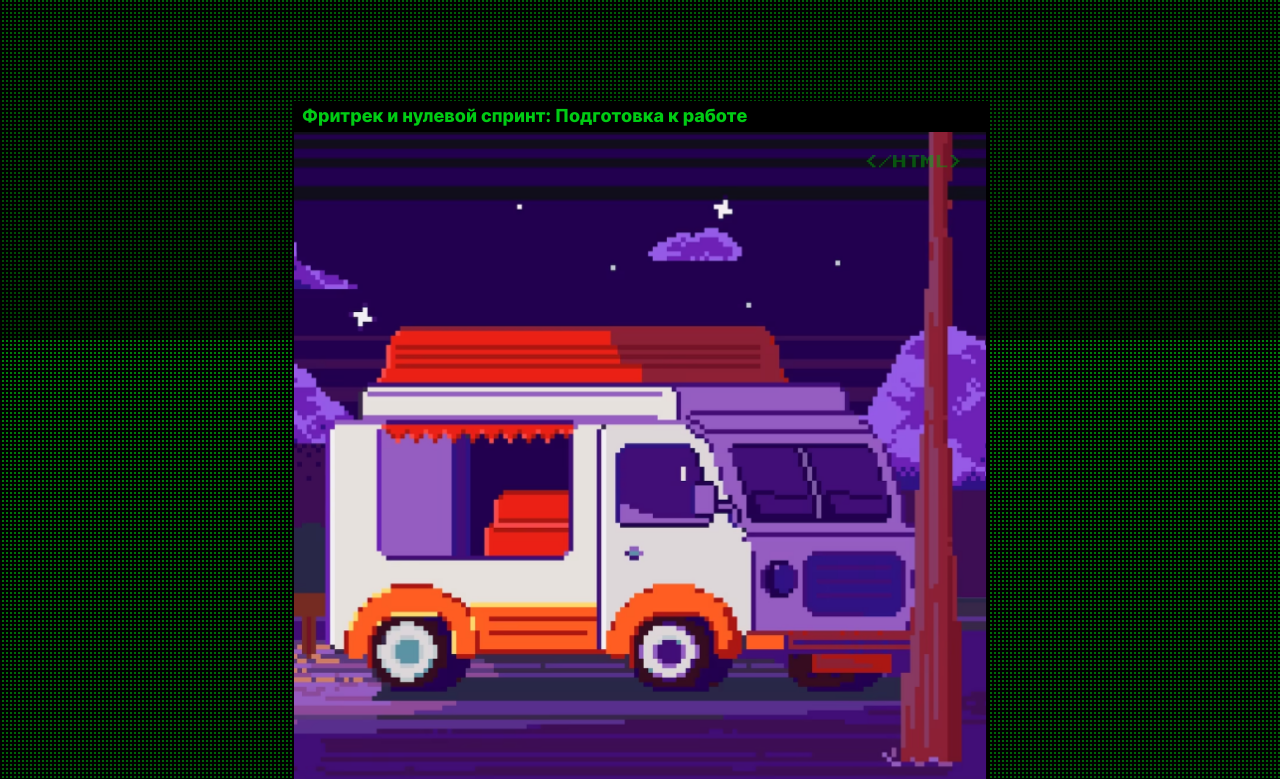
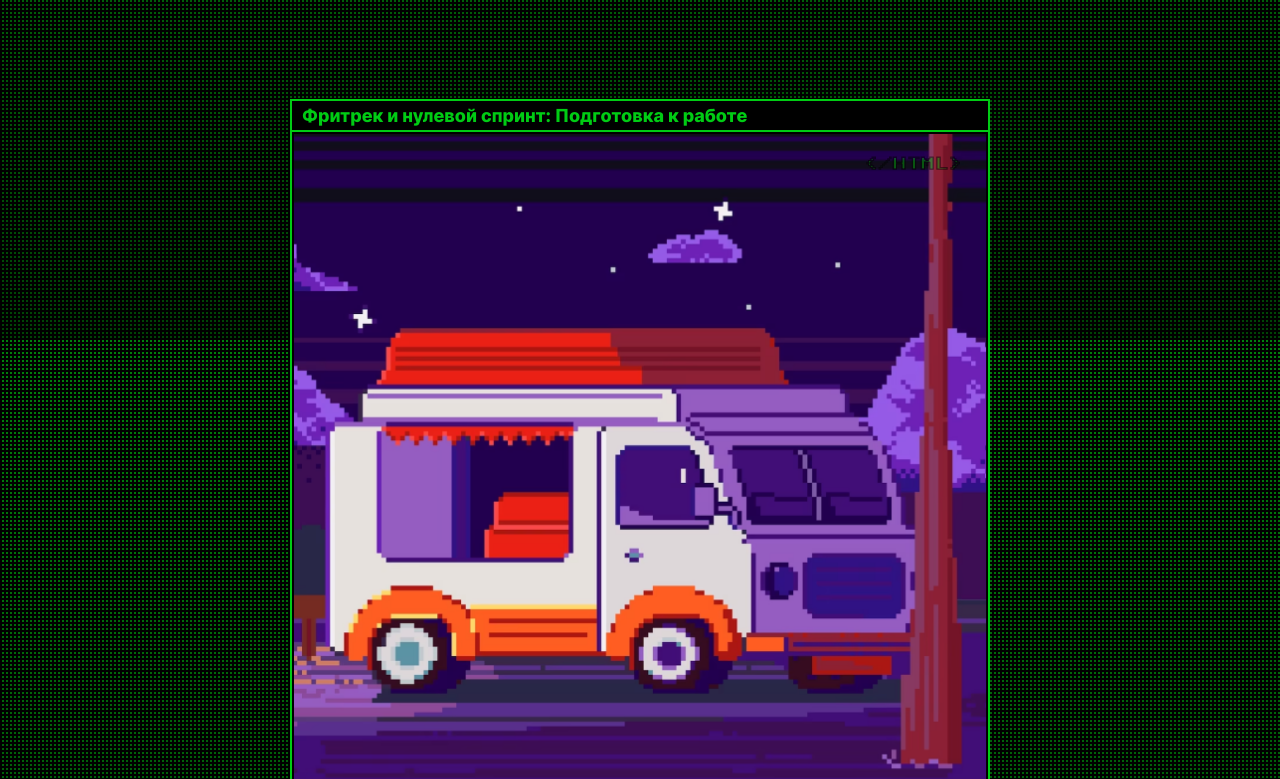
Before and after one commit to SlavaWebDeveloper/zakrivayuschiy-teg-f, a website: page src/index.html in a window 1280 px wide. Shown: the part 462-1241 px from the top of the page. Drawn offline with nearby package versions, Linux system fonts and the dark colour scheme; files that its build step writes are made by us from their sources.

Commit message:
refactoring variables

```diff
--- a/src/styles/scss/variables.scss
+++ b/src/styles/scss/variables.scss
@@ -21,8 +21,9 @@
       linear-gradient(to bottom, var(--background-color-start), var(--background-color-end));
     --header-background: var(--page-background);
     --text-color: #000;
-    --accent-color: rgba(0, 0, 0, 0.6);
-    --outline-color: var(--text-color);
+    --mix-blend-color: var(--page-background);
+    --border-color: var(--text-color);
+    --text-stroke-color: #fff;
   }
 }
 
@@ -41,7 +42,8 @@
       linear-gradient(to bottom, var(--background-color-start), var(--background-color-end));
     --header-background: var(--page-background);
     --text-color: #00cc14;
-    --accent-color: rgba(0, 204, 20, 0.6);
-    --outline-color: var(--text-color);
+    --mix-blend-color: var(--text-color);
+    --border-color: var(--text-color);
+    --text-stroke-color: #000;
   }
 }
```
